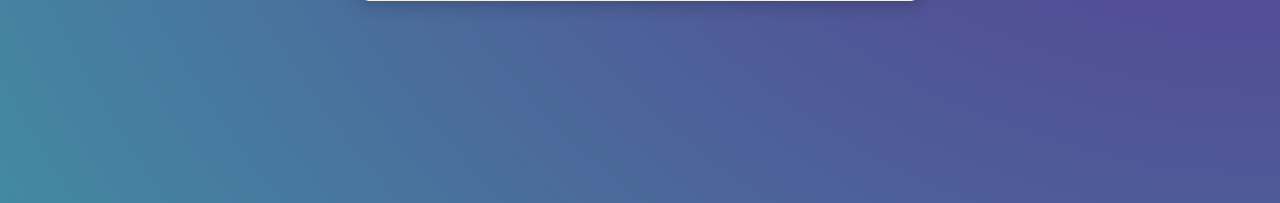
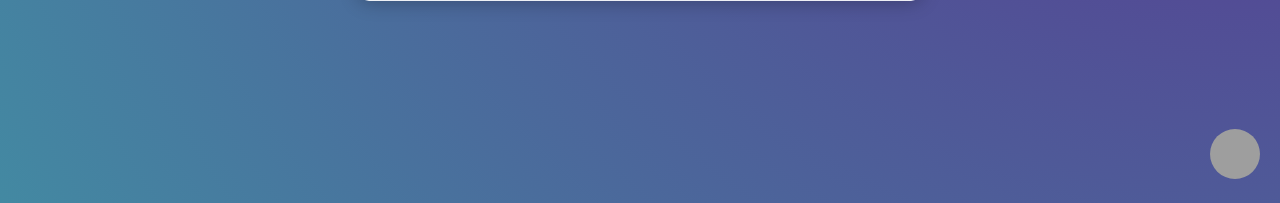
Before and after one commit to S-hadowHeart/Morse-Code-Encryption-Decryption, a Flask app: page / in a window 1280 px wide. Shown: the part 597-800 px from the top of the page. Run offline with Flask 3, Linux system fonts and the light colour scheme; grey boxes are pictures that could not be loaded.

Commit message:
Update index.html
adding watermark 😁

```diff
--- a/templates/index.html
+++ b/templates/index.html
@@ -100,6 +100,19 @@
             padding: 10px 20px;
             border-radius: 5px;
         }
+        .profile-pic {
+      position: fixed;
+      bottom: 20px;
+      right: 20px;
+      cursor: pointer;
+      z-index: 1000;
+    }
+
+    .round {
+      border-radius: 50%;
+      width: 50px;
+      height: 50px;
+    }
     </style>
 </head>
 <body>
@@ -113,6 +126,14 @@
     </div>
 </form>
 
+<div class="profile-pic" onclick="openNewTab()">
+    <img src="https://s-hadowheart.carrd.co/assets/images/image01.jpg?v=91985b0d" alt="Profile Picture" class="round">
+  </div>
 
 </body>
+<script>
+    function openNewTab() {
+  window.open('https://s-hadowheart.carrd.co', '_blank');
+}
+</script>
 </html>
```
